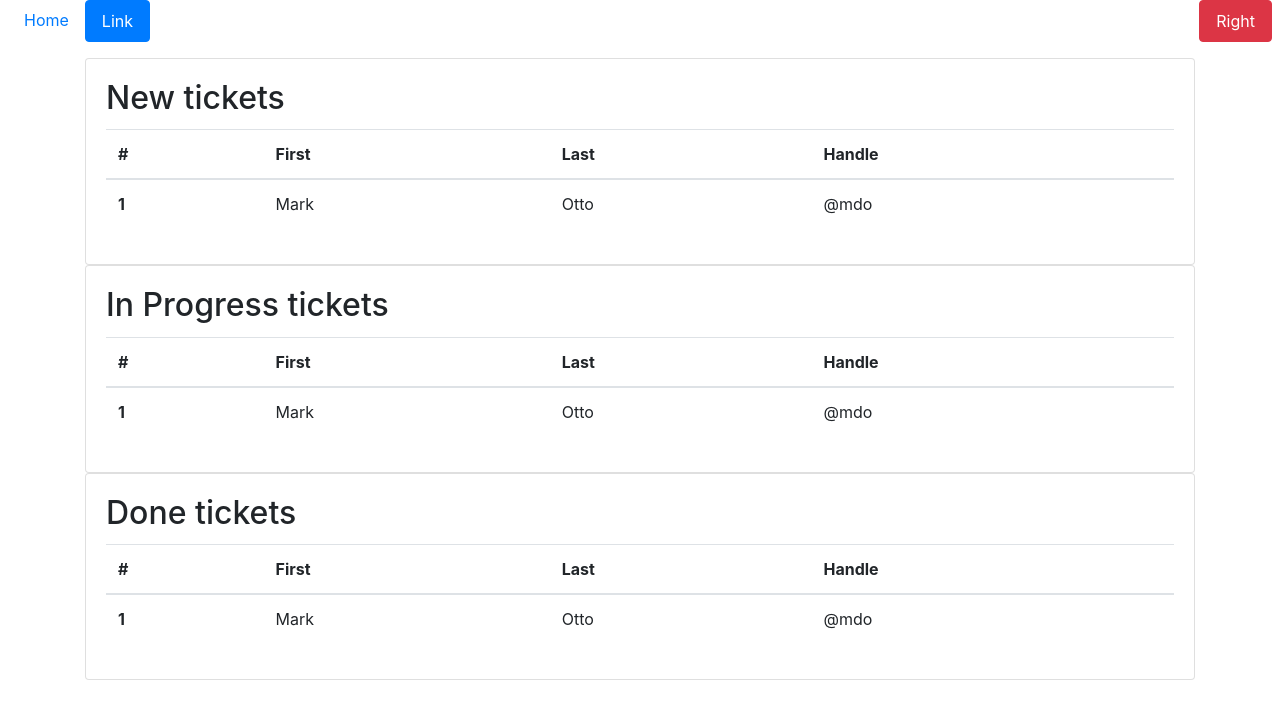
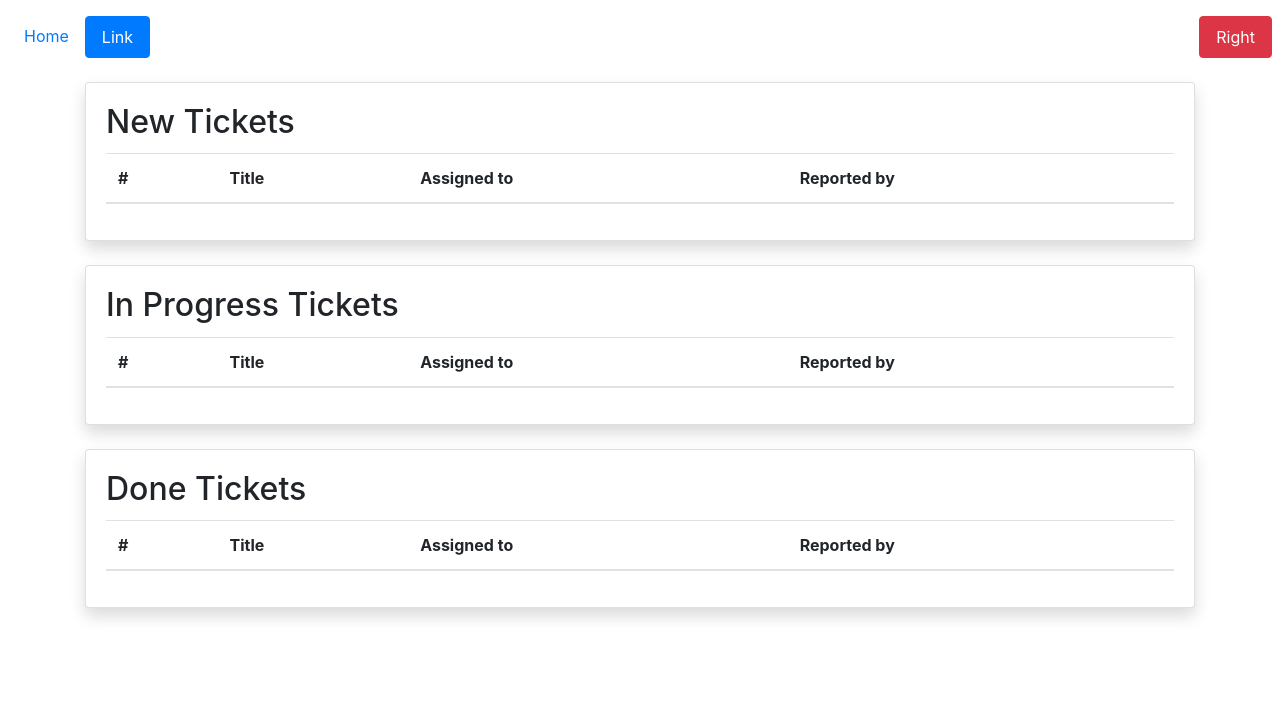
Before and after one commit to luisfff29/bugtracker, a Django app: page / in a window 1280 px wide. Shown: the top 719 px of the page. Run offline with Django 3.2, Linux system fonts and the light colour scheme; tables that the repository leaves empty hold one stand-in row (values such as "Sample post"); lists and menus that the app fills with data are empty; some libraries are stand-ins or nearby versions.

Commit message:
DRY main page with ticket_table.html

```diff
--- a/bug_ticket/views.py
+++ b/bug_ticket/views.py
@@ -7,7 +7,15 @@ from django.http import HttpResponseRedirect
 
 # Create your views here.
 def main(request):
-    return render(request, 'main.html')
+    new = Ticket.objects.filter(status='New')
+    inprogress = Ticket.objects.filter(status='In Progress')
+    done = Ticket.objects.filter(status='Done')
+    data = {
+        'new': new,
+        'inprogress': inprogress,
+        'done': done
+    }
+    return render(request, 'main.html', context=data)
 
 
 def user_profile(request, name):
@@ -28,7 +36,8 @@ def create_ticket(request):
 
 
 def invalid_ticket(request):
-    return render(request, 'invalid_ticket.html')
+    invalid = Ticket.objects.filter(status='Invalid')
+    return render(request, 'invalid_ticket.html', {'invalid': invalid})
 
 
 def details(request, id):
--- a/templates/base.html
+++ b/templates/base.html
@@ -11,7 +11,7 @@
   </head>
 
   <body>
-    <nav class="nav mx-2 mb-3">
+    <nav class="nav mx-2 my-3">
       <a class="nav-link active" href="#">Home</a>
       <a class="nav-link btn btn-primary" href="#">Link</a>
       <a class="nav-link btn btn-danger ml-auto" href="#" tabindex="-1" aria-disabled="true">Right</a>
--- a/templates/main.html
+++ b/templates/main.html
@@ -1,73 +1,9 @@
 <!DOCTYPE html>
 {% extends 'base.html' %}
 {% block body_block %}
-<div class="card">
-  <div class="card-body">
-    <h5 class="card-title h2">New tickets</h5>
-    <table class="table">
-      <thead>
-        <tr>
-          <th scope="col">#</th>
-          <th scope="col">First</th>
-          <th scope="col">Last</th>
-          <th scope="col">Handle</th>
-        </tr>
-      </thead>
-      <tbody>
-        <tr>
-          <th scope="row">1</th>
-          <td>Mark</td>
-          <td>Otto</td>
-          <td>@mdo</td>
-        </tr>
-      </tbody>
-    </table>
-  </div>
-</div>
-<div class="card">
-  <div class="card-body">
-    <h5 class="card-title h2">In Progress tickets</h5>
-    <table class="table">
-      <thead>
-        <tr>
-          <th scope="col">#</th>
-          <th scope="col">First</th>
-          <th scope="col">Last</th>
-          <th scope="col">Handle</th>
-        </tr>
-      </thead>
-      <tbody>
-        <tr>
-          <th scope="row">1</th>
-          <td>Mark</td>
-          <td>Otto</td>
-          <td>@mdo</td>
-        </tr>
-      </tbody>
-    </table>
-  </div>
-</div>
-<div class="card">
-  <div class="card-body">
-    <h5 class="card-title h2">Done tickets</h5>
-    <table class="table">
-      <thead>
-        <tr>
-          <th scope="col">#</th>
-          <th scope="col">First</th>
-          <th scope="col">Last</th>
-          <th scope="col">Handle</th>
-        </tr>
-      </thead>
-      <tbody>
-        <tr>
-          <th scope="row">1</th>
-          <td>Mark</td>
-          <td>Otto</td>
-          <td>@mdo</td>
-        </tr>
-      </tbody>
-    </table>
-  </div>
-</div>
+
+{% include 'ticket_table.html' with header='New Tickets' status=new %}
+{% include 'ticket_table.html' with header='In Progress Tickets' status=inprogress %}
+{% include 'ticket_table.html' with header='Done Tickets' status=done %}
+
 {% endblock %}
--- /dev/null
+++ b/templates/ticket_table.html
@@ -0,0 +1,31 @@
+<!DOCTYPE html>
+<div class="card shadow my-4">
+  <div class="card-body">
+    <h5 class="card-title h2">{{ header }}</h5>
+    <table class="table">
+      <thead>
+        <tr>
+          <th scope="col">#</th>
+          <th scope="col">Title</th>
+          <th scope="col">Assigned to</th>
+          <th scope="col">Reported by</th>
+        </tr>
+      </thead>
+      <tbody>
+        {% for ticket in status %}
+        <tr>
+          <th scope="row">{{ ticket.id }}</th>
+          <td>{{ ticket.title }}</td>
+          <td>
+            {% if ticket.user_assigned %}
+            {{ ticket.user_assigned }}
+            {% else %}
+            {% endif %}
+          </td>
+          <td>{{ ticket.user_filed }}</td>
+        </tr>
+        {% endfor %}
+      </tbody>
+    </table>
+  </div>
+</div>
```
Also changed, not shown: templates/invalid_ticket.html (+3 -23 lines).
